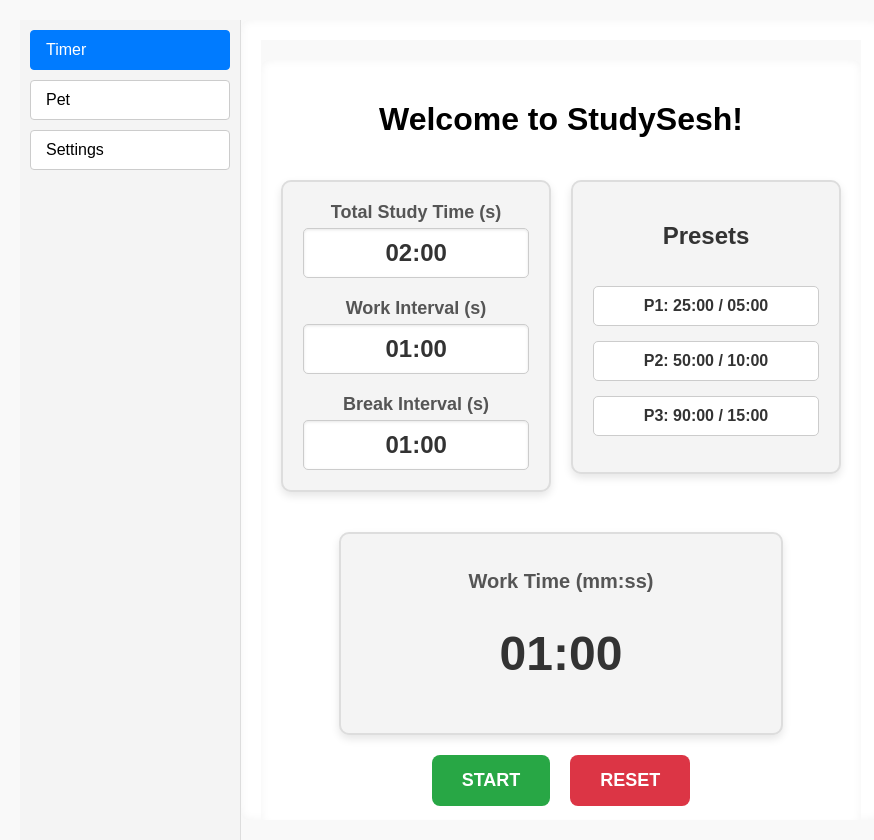
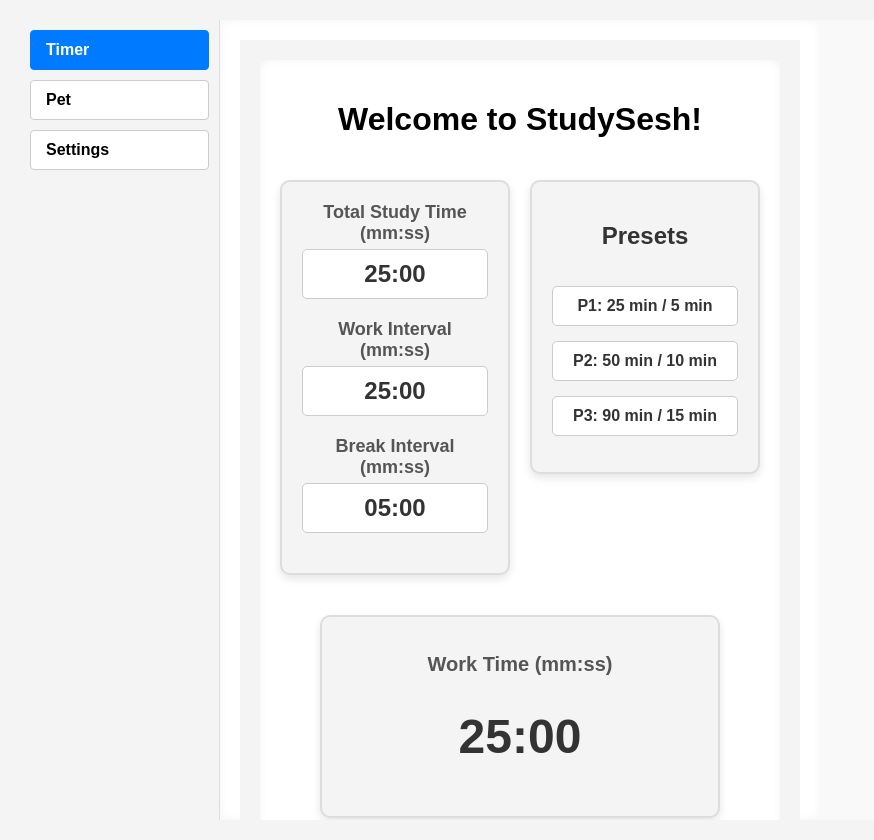
Before and after one commit to brendan-fullerton/hci-project, a React (Create React App) app in the folder studysesh/: page / in a window 1280 px wide. Both pictures are taken after typing "Sample", "Sample123" into the empty fields and a click on the button "Login". Shown: the whole page, without its empty margins (0-874 px from the left). Built offline with nearby package versions, Linux system fonts and the light colour scheme.

Commit message:
made a studyspace

```diff
--- a/studysesh/src/App.jsx
+++ b/studysesh/src/App.jsx
@@ -4,6 +4,7 @@ import PetPage from "./PetPage";
 import Sidebar from "./Sidebar";
 import TimerPage from "./TimerPage";
 import SettingsPage from "./SettingsPage";
+import StudySpace from "./StudySpace";
 import "./App.css";
 
 function App() {
@@ -18,7 +19,9 @@ function App() {
       case "pet":
         return <PetPage />;
       case "settings":
-        return <SettingsPage onLogin={() => setIsLoggedIn(false)}/>;
+        return <SettingsPage onLogin={() => setIsLoggedIn(false)} />;
+      case "studyspace":
+        return <StudySpace />;
       default:
         return <TimerPage />;
     }
--- a/studysesh/src/PetPage.jsx
+++ b/studysesh/src/PetPage.jsx
@@ -50,11 +50,7 @@ function PetPage() {
               <div className="pet-placeholder">
                 {/* Pet image container */}
                 <div className="pet-container">
-                  <img
-                    src={selectedPet}
-                    alt="Selected Pet"
-                    className="pet-image"
-                  />
+                <img src={selectedPet} alt="Selected Pet" className="pet-image" />
                   {selectedCosmetic && (
                     <img
                       src={selectedCosmetic}
--- /dev/null
+++ b/studysesh/src/StudySpace.css
@@ -0,0 +1,219 @@
+/* Root variables for colors */
+:root {
+  --bg: #344661;
+  --grey-base: #ffffff;
+  --grey-dark: #b7b7b7;
+}
+
+/* General resets */
+* {
+  box-sizing: border-box;
+}
+
+body {
+  height: 100%;
+  width: 100%;
+  background-color: #344661; /* Matches --bg or any darker color */
+  background: var(--bg);
+  overflow: hidden;
+  margin: 0;
+}
+
+p {
+  padding: 24px;
+  margin: 0;
+  position: absolute;
+  color: #cccccc; /* Adjusted from darken($greyBase, 15%) */
+  font-size: 2.4rem;
+  font-family: "Assistant", sans-serif;
+  top: 0;
+}
+
+p span {
+  color: #aaaaaa; /* Adjusted from darken($greyBase, 35%) */
+}
+
+/* Container for the cat */
+.container {
+  position: absolute;
+  left: 25%; /* Moved the cat container further left */
+  top: 50%;
+  transform: translateY(-50%); /* Keep vertical centering */
+  display: flex;
+  align-items: center;
+  justify-content: center;
+  background-color: var(--bg); /* Add a contrasting background */
+  padding: 40px; /* Increased padding for better visual spacing */
+  border-radius: 20px;
+  z-index: 10; /* Ensure it appears above other elements */
+  box-shadow: 0 4px 6px rgba(0, 0, 0, 0.2); /* Optional for a raised effect */
+  width: 500px; /* Increased width for more space */
+  height: 320px; /* Increased height for balance */
+}
+
+.cat {
+  width: 250px;
+  height: 220px;
+  z-index: 20; /* Ensure it's above the container background */
+}
+
+/* Head section */
+.head {
+  background: var(--grey-base);
+  width: 114px;
+  height: 100px;
+  border-radius: 141% 98% 55% 189%;
+  position: absolute;
+  top: 15px;
+  transform: translateY(10px);
+  z-index: 25;
+  animation: sleep 4s ease-out infinite;
+}
+
+@keyframes sleep {
+  0% {
+    transform: translateY(10px);
+  }
+  50% {
+    transform: translateY(0px);
+  }
+  100% {
+    transform: translateY(10px);
+  }
+}
+
+/* Ears */
+.ears div:nth-child(1),
+.ears div:nth-child(2) {
+  height: 20px;
+  width: 2px;
+  position: absolute;
+  left: 64px;
+  top: -28px;
+  border-bottom: 40px solid var(--grey-base);
+  border-left: 30px solid transparent;
+  border-right: 7px solid transparent;
+  border-radius: 14px 46px 0px 28px;
+  transform: rotate(-5deg);
+}
+
+.ears div:nth-child(2) {
+  left: 10px;
+  top: -32px;
+  border-left: 30px solid transparent;
+  border-right: 7px solid transparent;
+  transform: rotate(-22deg);
+}
+
+/* Face */
+.face {
+  display: flex;
+  height: 93%;
+  align-items: center;
+  flex-direction: column;
+  position: relative;
+  z-index: 1;
+  padding-top: 25px;
+}
+
+.eyes {
+  display: flex;
+  justify-content: space-evenly;
+  width: 100%;
+}
+
+.eyes div {
+  height: 20px;
+  width: 20px;
+  background: var(--grey-base);
+  box-shadow: inset 3px 4px var(--grey-dark);
+  border-radius: 68% 6%;
+  transform: rotate(219deg);
+}
+
+/* Nose */
+.nose {
+  width: 100%;
+  display: flex;
+  flex-direction: column;
+  align-items: center;
+  justify-content: center;
+}
+
+.nose:before {
+  content: "";
+  height: 0;
+  width: 0;
+  border-top: 6px solid var(--grey-dark);
+  border-left: 6px solid transparent;
+  border-right: 6px solid transparent;
+  margin-top: 4px;
+  display: inline-block;
+}
+
+/* Mustache */
+.mustache {
+  width: 100%;
+  position: absolute;
+}
+
+.mustache div {
+  height: 12px;
+  width: 3px;
+  background: var(--grey-dark);
+  transform: rotate(90deg);
+}
+
+/* Body */
+.body {
+  background: var(--grey-base);
+  width: 236px;
+  height: 120px;
+  border-radius: 237% 242% 196% 216%;
+  position: absolute;
+  top: 51px;
+}
+
+/* Tail */
+.tail {
+  width: 85px;
+  height: 120px;
+  position: absolute;
+  left: 100px;
+  top: 44%;
+  border-radius: 200px;
+  box-shadow: inset 10px 34px 0px var(--grey-base);
+  transform: rotate(-451deg);
+}
+
+.tail:after {
+  content: "";
+  position: absolute;
+  width: 124px;
+  height: 94px;
+  border-radius: 0 0 264px 218px;
+  top: 57%;
+  box-shadow: inset 10px -10px var(--grey-base);
+}
+
+/* Sleep animation */
+.sleep div {
+  position: absolute;
+  bottom: 50px; /* Lowered the "Z" to make it visible */
+  left: 60px; /* Adjusted to align with the container */
+  font-size: 2rem; /* Slightly increased size for visibility */
+  color: var(--grey-dark);
+  z-index: -1;
+  transition: all 1s ease-out;
+}
+
+@keyframes zzz {
+  0% {
+    transform: translate(10px, 10px);
+    opacity: 1;
+  }
+  100% {
+    transform: translate(10px, -120px); /* Reduced movement for visibility */
+    opacity: 0;
+  }
+}
--- /dev/null
+++ b/studysesh/src/StudySpace.jsx
@@ -0,0 +1,31 @@
+import React from "react";
+import "./StudySpace.css";
+
+const StudySpace = ({ isWorkSession, currentTime, onReset, onPauseToggle, isPaused, selectedPet }) => {
+  const formatTime = (seconds) => {
+    const minutes = Math.floor(seconds / 60);
+    const secs = seconds % 60;
+    return `${String(minutes).padStart(2, "0")}:${String(secs).padStart(2, "0")}`;
+  };
+
+  return (
+    <div className="study-space-container">
+      <h1>Study Time!</h1>
+      <div className="pet-display">
+        <img src={selectedPet} alt="Your Pet" className="pet-image" />
+      </div>
+      <h2>{isWorkSession ? "Keep working!" : "Time for a break!"}</h2>
+      <h1>{formatTime(currentTime)}</h1>
+      <div className="button-section">
+        <button className="reset-button" onClick={onReset}>
+          RESET
+        </button>
+        <button className="pause-button" onClick={onPauseToggle}>
+          {isPaused ? "UNPAUSE" : "PAUSE"}
+        </button>
+      </div>
+    </div>
+  );
+};
+
+export default StudySpace;
--- a/studysesh/src/TimerPage.css
+++ b/studysesh/src/TimerPage.css
@@ -1,3 +1,30 @@
+.app-container {
+  display: flex;
+  flex-direction: column;
+  align-items: center;
+  font-family: Arial, sans-serif;
+  padding: 20px;
+  background-color: #f4f4f4;
+}
+
+.main-content {
+  text-align: center;
+  background-color: white;
+  padding: 20px;
+  border-radius: 8px;
+  box-shadow: 0 2px 4px rgba(0, 0, 0, 0.1);
+  max-width: 600px;
+  width: 100%;
+}
+
+.timer-presets-container {
+  display: flex;
+  justify-content: space-between;
+  align-items: flex-start;
+  gap: 20px;
+  margin: 20px 0;
+}
+
 .timer-section {
   display: flex;
   flex-direction: column;
@@ -5,7 +32,7 @@
   align-items: center;
   width: 100%;
   max-width: 400px;
-  margin: 20px auto; /* Center the timer section on the page */
+  margin: 20px auto;
   padding: 20px;
   background-color: #f4f4f4;
   border: 2px solid #ddd;
@@ -21,28 +48,11 @@
   width: 100%;
 }
 
-.timer-box:last-child {
-  margin-bottom: 0; /* Remove margin for the last timer-box */
-}
-
 .timer-box label {
   font-size: 18px;
   font-weight: bold;
   color: #555;
   margin-bottom: 5px;
-}
-
-.timer-box div {
-  font-size: 24px;
-  font-weight: bold;
-  color: #333;
-  background-color: #fff;
-  padding: 10px 15px;
-  border: 1px solid #ccc;
-  border-radius: 5px;
-  text-align: center;
-  width: 100%;
-  box-shadow: inset 0 1px 3px rgba(0, 0, 0, 0.1);
 }
 
 .timer-box input {
@@ -54,16 +64,7 @@
   border: 1px solid #ccc;
   border-radius: 5px;
   text-align: center;
-  width: 86%;
-  box-shadow: inset 0 1px 3px rgba(0, 0, 0, 0.1);
-}
-
-.timer-presets-container {
-  display: flex;
-  justify-content: space-between;
-  align-items: flex-start;
-  gap: 20px;
-  margin: 20px 0;
+  width: 100%;
 }
 
 .current-timer {
@@ -90,3 +91,48 @@
   font-weight: bold;
   color: #333;
 }
+
+.button-section {
+  display: flex;
+  justify-content: center;
+  gap: 10px;
+  margin-top: 20px;
+}
+
+button {
+  padding: 10px 20px;
+  font-size: 16px;
+  font-weight: bold;
+  border-radius: 5px;
+  cursor: pointer;
+}
+
+.start-button {
+  background-color: #4caf50;
+  color: white;
+  border: none;
+}
+
+.start-button:hover {
+  background-color: #45a049;
+}
+
+.reset-button {
+  background-color: #f44336;
+  color: white;
+  border: none;
+}
+
+.reset-button:hover {
+  background-color: #d32f2f;
+}
+
+.pause-button {
+  background-color: #ccc;
+  color: white;
+  border: none;
+}
+
+.pause-button:hover {
+  background-color: #fb8c00;
+}
--- a/studysesh/src/TimerPage.jsx
+++ b/studysesh/src/TimerPage.jsx
@@ -1,20 +1,24 @@
 import React, { useState, useEffect } from "react";
-import "./App.css";
+import StudySpace from "./StudySpace";
+import PetPage from "./PetPage";
 import "./TimerPage.css";
 
 function TimerPage() {
   // Timer state variables
-  const [totalTime, setTotalTime] = useState(2 * 60); // Total study time in seconds (25 minutes default)
-  const [workTime, setWorkTime] = useState(1 * 60); // Work interval
-  const [breakTime, setBreakTime] = useState(1 * 60); // Break interval
+  const [totalTime, setTotalTime] = useState(25 * 60); // Total study time in seconds (default: 25 minutes)
+  const [workTime, setWorkTime] = useState(25 * 60); // Work interval
+  const [breakTime, setBreakTime] = useState(5 * 60); // Break interval
   const [isRunning, setIsRunning] = useState(false);
-  const [currentTime, setCurrentTime] = useState(workTime); // Time count down
+  const [currentTime, setCurrentTime] = useState(workTime); // Current countdown
   const [isWorkSession, setIsWorkSession] = useState(true); // Toggle work and break
+  const [isStudying, setIsStudying] = useState(false); // Toggle study space
+  const [isPaused, setIsPaused] = useState(false); // Pause state
+  const [selectedPet, setSelectedPet] = useState("/images/cat.png"); // Default selected pet
 
   // Handle the countdown logic
   useEffect(() => {
     let timer;
-    if (isRunning && currentTime > 0) {
+    if (isRunning && !isPaused && currentTime > 0) {
       timer = setInterval(() => {
         setCurrentTime((prevTime) => prevTime - 1);
       }, 1000);
@@ -24,7 +28,7 @@ function TimerPage() {
       setCurrentTime(isWorkSession ? breakTime : workTime);
     }
     return () => clearInterval(timer);
-  }, [isRunning, currentTime, isWorkSession, workTime, breakTime]);
+  }, [isRunning, isPaused, currentTime, isWorkSession, workTime, breakTime]);
 
   // Helper function to format time
   const formatTime = (seconds) => {
@@ -36,6 +40,9 @@ function TimerPage() {
   // Start/Stop button handler
   const handleStartStop = () => {
     setIsRunning(!isRunning);
+    if (!isRunning) {
+      setIsStudying(true); // Transition to the study space
+    }
   };
 
   // Reset button handler
@@ -43,6 +50,13 @@ function TimerPage() {
     setIsRunning(false);
     setIsWorkSession(true);
     setCurrentTime(workTime);
+    setIsStudying(false); // Exit the study space
+    setIsPaused(false); // Ensure timer is unpaused
+  };
+
+  // Pause/Unpause button handler
+  const handlePauseToggle = () => {
+    setIsPaused(!isPaused); // Toggle pause state
   };
 
   // Helper function to set total, work, and break times
@@ -55,7 +69,7 @@ function TimerPage() {
 
   return (
     <div className="app-container">
-      {/* Main content */}
+      {!isStudying ? (
         <div className="main-content">
           <h1>Welcome to StudySesh!</h1>
 
@@ -64,36 +78,42 @@ function TimerPage() {
             {/* Timer section */}
             <div className="timer-section">
               <div className="timer-box">
-              <label>Total Study Time (s)</label>
+                <label>Total Study Time (mm:ss)</label>
                 <form>
                   <input
                     type="text"
                     name="total"
                     value={formatTime(totalTime)}
-                  onChange={(e) => setTimes(e.target.value, workTime, breakTime)}>
-                </input>
+                    onChange={(e) =>
+                      setTimes(e.target.value * 60, workTime, breakTime)
+                    }
+                  />
                 </form>
               </div>
               <div className="timer-box">
-              <label>Work Interval (s)</label>
+                <label>Work Interval (mm:ss)</label>
                 <form>
                   <input
                     type="text"
                     name="work"
                     value={formatTime(workTime)}
-                  onChange={(e) => setTimes(totalTime, e.target.value, breakTime)}>
-                </input>
+                    onChange={(e) =>
+                      setTimes(totalTime, e.target.value * 60, breakTime)
+                    }
+                  />
                 </form>
               </div>
               <div className="timer-box">
-              <label>Break Interval (s)</label>
+                <label>Break Interval (mm:ss)</label>
                 <form>
                   <input
                     type="text"
                     name="break"
                     value={formatTime(breakTime)}
-                  onChange={(e) => setTimes(totalTime, workTime, e.target.value)}>
-                </input>
+                    onChange={(e) =>
+                      setTimes(totalTime, workTime, e.target.value * 60)
+                    }
+                  />
                 </form>
               </div>
             </div>
@@ -103,18 +123,24 @@ function TimerPage() {
               <h2>Presets</h2>
               <ul>
                 <li>
-                <button onClick={() => {setTimes(30 * 60, 25 * 60, 5 * 60)}}>
-                  P1: {formatTime(25 * 60)} / {formatTime(5 * 60)}
+                  <button
+                    onClick={() => setTimes(25 * 60, 25 * 60, 5 * 60)}
+                  >
+                    P1: 25 min / 5 min
                   </button>
                 </li>
                 <li>
-                <button onClick={() => {setTimes(60 * 60, 50 * 60, 10 * 60)}}>
-                  P2: {formatTime(50 * 60)} / {formatTime(10 * 60)}
+                  <button
+                    onClick={() => setTimes(50 * 60, 50 * 60, 10 * 60)}
+                  >
+                    P2: 50 min / 10 min
                   </button>
                 </li>
                 <li>
-                <button onClick={() => {setTimes(100 * 60, 90 * 60, 15 * 60)}}>
-                  P3: {formatTime(90 * 60)} / {formatTime(15 * 60)}
+                  <button
+                    onClick={() => setTimes(90 * 60, 90 * 60, 15 * 60)}
+                  >
+                    P3: 90 min / 15 min
                   </button>
                 </li>
               </ul>
@@ -123,7 +149,9 @@ function TimerPage() {
 
           {/* Current timer */}
           <div className="current-timer">
-          <h2>{isWorkSession ? "Work Time (mm:ss)" : "Break Time (mm:ss)"}</h2>
+            <h2>
+              {isWorkSession ? "Work Time (mm:ss)" : "Break Time (mm:ss)"}
+            </h2>
             <h1>{formatTime(currentTime)}</h1>
           </div>
 
@@ -137,6 +165,16 @@ function TimerPage() {
             </button>
           </div>
         </div>
+      ) : (
+        <StudySpace
+          isWorkSession={isWorkSession}
+          currentTime={currentTime}
+          onReset={handleReset}
+          onPauseToggle={handlePauseToggle}
+          isPaused={isPaused}
+          selectedPet={selectedPet} // Pass selected pet
+        />
+      )}
     </div>
   );
 }
--- a/studysesh/src/index.jsx
+++ b/studysesh/src/index.jsx
@@ -2,12 +2,15 @@ import React from 'react';
 import ReactDOM from 'react-dom/client';
 import './index.css';
 import App from './App';
+import { BrowserRouter } from "react-router-dom";
 import reportWebVitals from './reportWebVitals';
 
 const root = ReactDOM.createRoot(document.getElementById('root'));
 root.render(
   <React.StrictMode>
-    <App />
+    <BrowserRouter>
+      <App />
+    </BrowserRouter>
   </React.StrictMode>
 );
 
```
Lines whose indentation alone changed are shown as unchanged.
